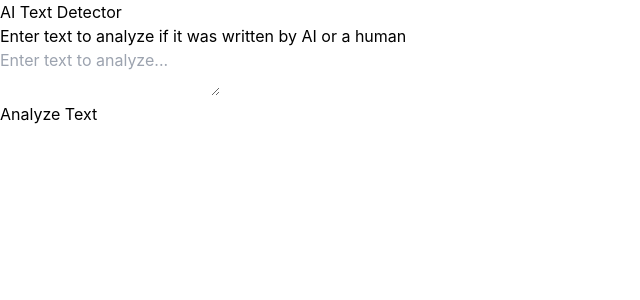
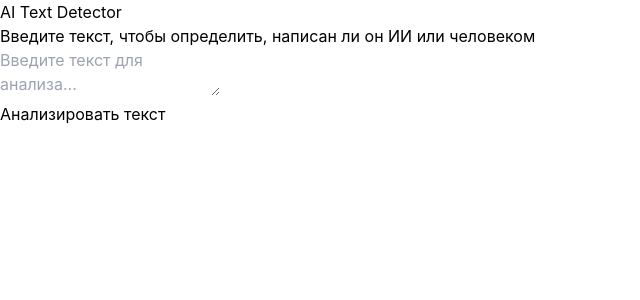
Before and after one commit to vladimir-skvortsov/devweek-2025, a React (Vite) app in the folder app/frontend/: page / in a window 1280 px wide. Shown: the top 300 px of the page, without its empty margins (0-640 px from the left). Built offline with nearby package versions, Linux system fonts and the light colour scheme.

Commit message:
feat: translate to russian

```diff
--- a/app/frontend/src/App.jsx
+++ b/app/frontend/src/App.jsx
@@ -43,10 +43,10 @@ function App() {
   };
 
   const getScoreText = (score) => {
-    if (score === null) return 'Not analyzed';
-    if (score < 0.3) return 'Likely AI-generated';
-    if (score < 0.7) return 'Uncertain';
-    return 'Likely Human-written';
+    if (score === null) return 'Не проанализировано';
+    if (score < 0.3) return 'Вероятно написано ИИ';
+    if (score < 0.7) return 'Неопределенно';
+    return 'Вероятно написано человеком';
   };
 
   return (
@@ -54,13 +54,13 @@ function App() {
       <div className='max-w-3xl mx-auto'>
         <div className='text-center mb-8'>
           <h1 className='text-3xl font-bold text-gray-900 mb-2'>AI Text Detector</h1>
-          <p className='text-gray-600'>Enter text to analyze if it was written by AI or a human</p>
+          <p className='text-gray-600'>Введите текст, чтобы определить, написан ли он ИИ или человеком</p>
         </div>
 
         <div className='bg-white rounded-lg shadow-lg p-6'>
           <textarea
             className='w-full h-48 p-4 border border-gray-300 rounded-lg focus:ring-2 focus:ring-blue-500 focus:border-blue-500 resize-none'
-            placeholder='Enter text to analyze...'
+            placeholder='Введите текст для анализа...'
             value={text}
             onChange={(e) => setText(e.target.value)}
           />
@@ -72,11 +72,15 @@ function App() {
               className={`px-6 py-2 rounded-lg font-medium text-white transition-colors
                 ${loading || !text.trim() ? 'bg-gray-400 cursor-not-allowed' : 'bg-blue-600 hover:bg-blue-700'}`}
             >
-              {loading ? 'Analyzing...' : 'Analyze Text'}
+              {loading ? 'Анализ...' : 'Анализировать текст'}
             </button>
           </div>
 
-          {error && <div className='mt-4 text-red-600 text-center'>{error}</div>}
+          {error && (
+            <div className='mt-4 text-red-600 text-center'>
+              Не удалось проанализировать текст. Пожалуйста, попробуйте снова.
+            </div>
+          )}
 
           {score !== null && (
             <div className='mt-6'>
```
